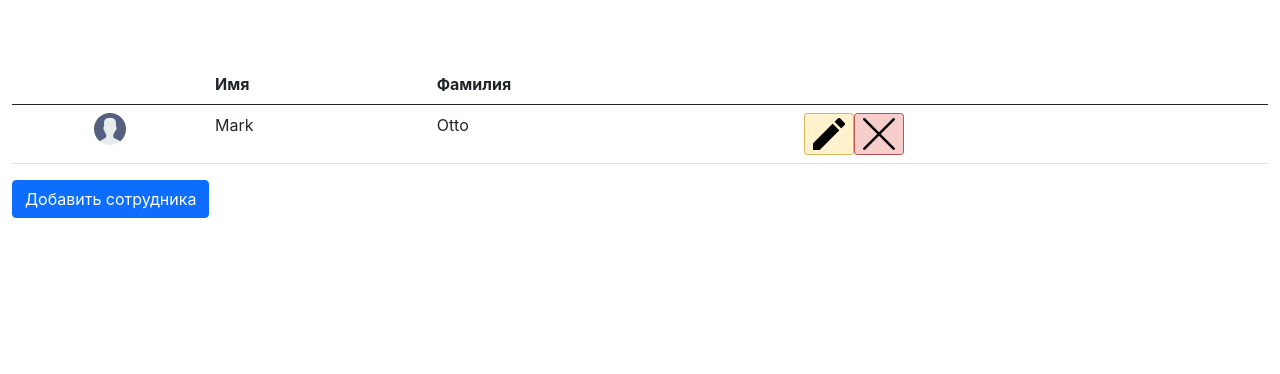
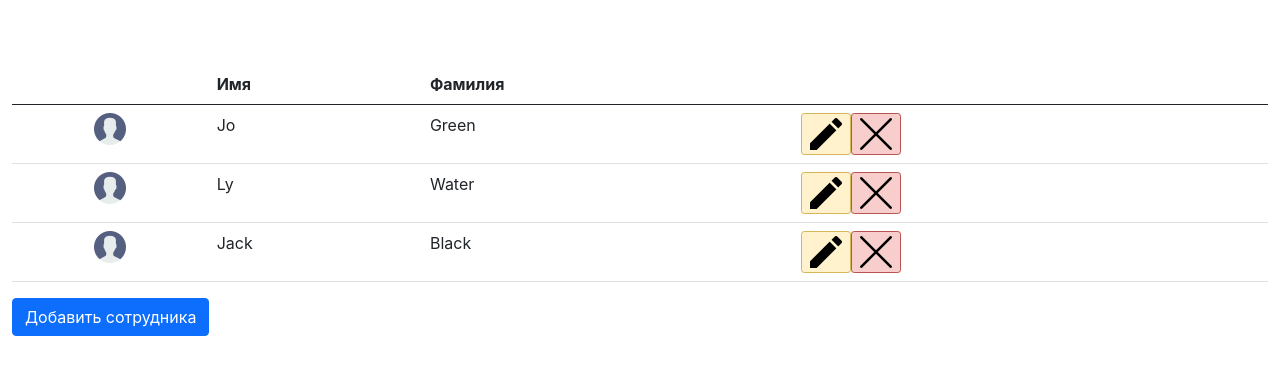
Before and after one commit to ElenaIzot/person-adding-application, a React (Create React App) app: page / in a window 1280 px wide. Shown: the top 374 px of the page. Built offline with nearby package versions, Linux system fonts and the light colour scheme.

Commit message:
implemented adding employees

```diff
--- a/src/App.css
+++ b/src/App.css
@@ -61,11 +61,3 @@
   margin-left: auto;
   margin-right: auto
 }
-
-
-
-.btn-group {
-  display: block;
-  margin-left: auto;
-  margin-right: auto
-}
--- a/src/Components/ModalCreatePerson.tsx
+++ b/src/Components/ModalCreatePerson.tsx
@@ -1,18 +1,57 @@
+import { useState } from "react";
+import { Person, savePersons } from "./Models";
+
 export function ModalCreatePerson() {
+    const [addedPerson, setAddedPerson] = useState<Person>({
+        id: 0,
+        firstName: '',
+        lastName: '',
+    });
+
+    const handleSubmit = (e: any) => {
+        e.preventDefault();
+        savePersons(addedPerson);
+        setAddedPerson({
+            id: 0,
+            firstName: '',
+            lastName: '',
+        });
+    };
 
     return (
-        <form className="form__modal">
+        <form className="form__modal"
+            onSubmit={handleSubmit}>
             <div className="mb-3">
                 <input type="text"
                     className="form-control"
-                    placeholder="Введите имя сотрудника" />
+                    placeholder="Введите имя сотрудника"
+                    value={addedPerson.firstName}
+                    onChange={e => setAddedPerson({
+                        ...addedPerson, firstName: e.target.value
+                    })}
+                />
             </div>
             <div className="mb-3">
                 <input type="text"
                     className="form-control"
                     placeholder="Введите фамилию сотрудника"
+                    value={addedPerson.lastName}
+                    onChange={e => setAddedPerson({
+                        ...addedPerson, lastName: e.target.value
+                    })}
                 />
             </div>
+            <div className="mb-3">
+                <button
+                    type="submit"
+                    className="btn btn-primary"
+                    data-bs-toggle="modal"
+                    data-bs-target="#staticBackdrop"
+                >
+                    Добавить сотрудника
+                </button>
+            </div>
+
         </form>
     );
 }
--- a/src/Components/Models.tsx
+++ b/src/Components/Models.tsx
@@ -4,6 +4,31 @@ export interface Person {
     lastName: string,
 };
 
-// function getPersons(): Person[] {
+//API взаимодействия: GET api/v1/persons
 
-// } // GET api/v1/persons
+const _PERSONS_FROM_SERVER: Person[] = [
+    {
+        id: 1,
+        firstName: 'Jo',
+        lastName: 'Green',
+    },
+    {
+        id: 2,
+        firstName: 'Ly',
+        lastName: 'Water',
+    },
+    {
+        id: 3,
+        firstName: 'Jack',
+        lastName: 'Black',
+    },
+];
+
+
+export async function getPersons(): Promise<Person[]> {
+    return _PERSONS_FROM_SERVER;
+};
+
+export async function savePersons(person: Person) {
+    _PERSONS_FROM_SERVER.push(person);
+};
--- a/src/Components/Table.tsx
+++ b/src/Components/Table.tsx
@@ -5,17 +5,67 @@ import { ModalEditPerson } from './ModalEditPerson';
 import cancel from "../img/cancel.png";
 import pencil from "../img/pencil.png";
 import user from "../img/user.png";
+import { getPersons, Person, savePersons } from "./Models"
 
 
 export function Table() {
+    const [persons, setPersons] = useState<Array<Person>>([]);
     const [show, setShow] = useState(false);
     const [showCreationPerson, setShowCreationPerson] = useState(false);
+    const [showDeletePerson, setShowDeletePerson] = useState(false);
 
     const handleClose = () => setShow(false);
     const handleShow = () => setShow(true);
 
     const handleCreateClose = () => setShowCreationPerson(false)
     const handleCreateShow = () => setShowCreationPerson(true)
+
+    const handleDeleteClose = () => setShowDeletePerson(false)
+    const handleDeleteShow = () => setShowDeletePerson(true)
+
+    getPersons().then(response => {
+        return response
+    }).then(personsArray => {
+        setPersons(personsArray)
+    })
+
+
+    console.log('persons', persons);
+
+    let renderedPersonInTable = persons.map((person, id) => {
+        return (
+            <tr key={id}>
+                <th scope="row user-icon">
+                    <img className='icon user-icon'
+                        src={user}
+                        alt={'edit'} />
+                </th>
+                <td>{person.firstName}</td>
+                <td>{person.lastName}</td>
+                <td>
+                    <div role="group"
+                        aria-label="Basic mixed styles example">
+                        <button type="button"
+                            className="btn-edit btn btn-sm"
+                            onClick={handleCreateShow}>
+                            <img className='icon'
+                                src={pencil}
+                                alt={'edit'} />
+                        </button>
+                        <button type="button"
+                            className="btn-delete btn btn-sm"
+                            onClick={handleDeleteShow}>
+                            <img className='icon'
+                                src={cancel}
+                                alt={'delete'}
+                            />
+                        </button>
+                    </div>
+                </td>
+            </tr>
+        )
+    });
+
 
     return (
         <div className='wrapper'>
@@ -29,35 +79,7 @@ export function Table() {
                     </tr>
                 </thead>
                 <tbody>
-                    <tr>
-                        <th scope="row user-icon">
-                            <img className='icon user-icon'
-                                src={user}
-                                alt={'edit'} />
-                        </th>
-                        <td>Mark</td>
-                        <td>Otto</td>
-                        <td>
-                            <div role="group"
-                                aria-label="Basic mixed styles example">
-                                <button type="button"
-                                    className="btn-edit btn btn-sm"
-                                    onClick={handleCreateShow}>
-                                    <img className='icon'
-                                        src={pencil}
-                                        alt={'edit'} />
-                                </button>
-                                <button type="button"
-                                    className="btn-delete btn btn-sm">
-                                    <img className='icon'
-                                        src={cancel}
-                                        alt={'delete'} />
-                                </button>
-                            </div>
-                        </td>
-                    </tr>
-
-
+                    {renderedPersonInTable}
                 </tbody>
             </table>
 
@@ -81,14 +103,9 @@ export function Table() {
                     <Modal.Title>Создание сотрудника</Modal.Title>
                 </Modal.Header>
                 <Modal.Body>
-                    <a href='#'>Назад к списку</a>
+                    <a href='/'>Назад к списку</a>
                 </Modal.Body>
                 <ModalCreatePerson />
-                <Modal.Footer>
-
-                    <Button variant="primary">Сохранить
-                    </Button>
-                </Modal.Footer>
             </Modal>
 
             <Modal
@@ -112,6 +129,31 @@ export function Table() {
                     </Button>
                 </Modal.Footer>
             </Modal>
+
+            <Modal
+                show={showDeletePerson}
+                onHide={handleDeleteClose}
+                backdrop="static"
+                keyboard={false}
+            >
+                <Modal.Header closeButton>
+                    <Modal.Title>Удаление сотрудника</Modal.Title>
+                </Modal.Header>
+
+                <Modal.Body>
+                    <a href='#'>Назад к списку</a>
+                </Modal.Body>
+                <Modal.Body>
+                    <div>Вы действительно хотите удалить сотрудника?</div>
+                </Modal.Body>
+
+                <Modal.Footer>
+                    <Button variant="primary">
+                        Сохранить
+                    </Button>
+                </Modal.Footer>
+            </Modal>
+
         </div>
     )
 }
```
